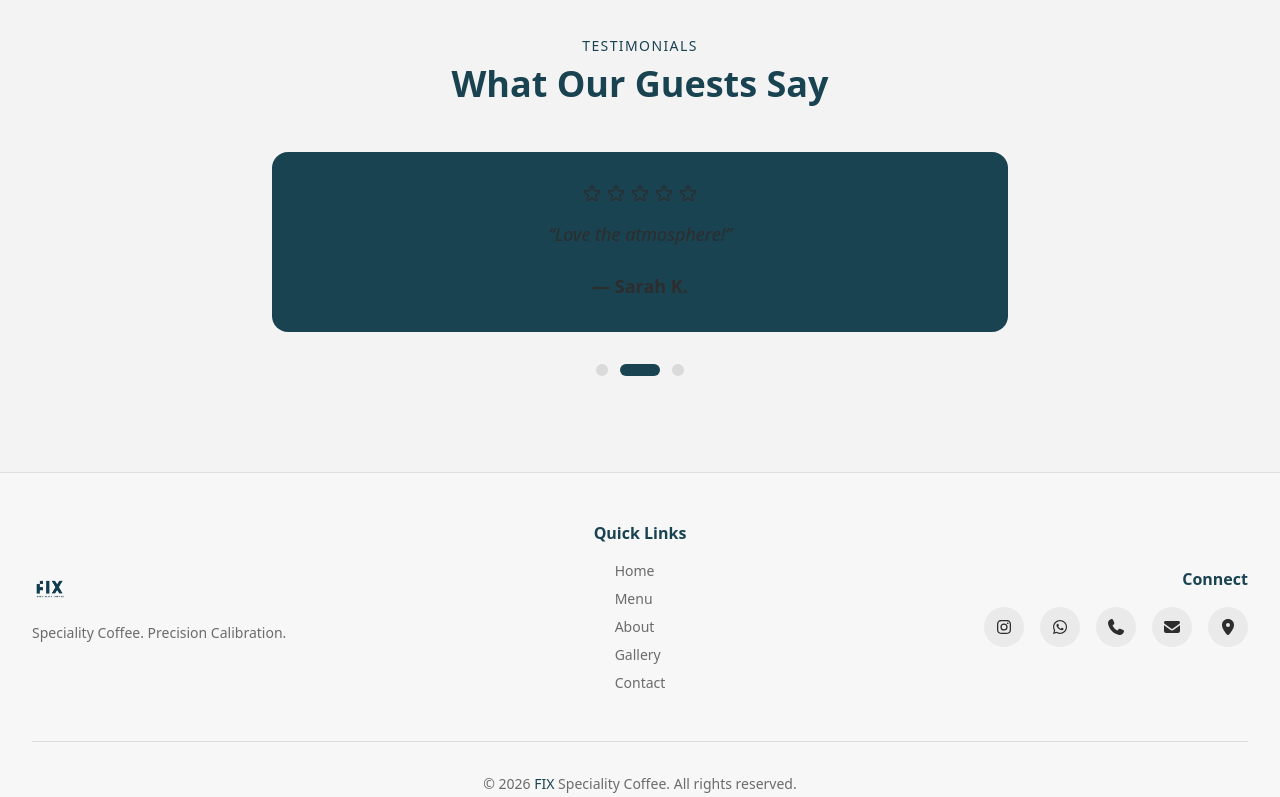
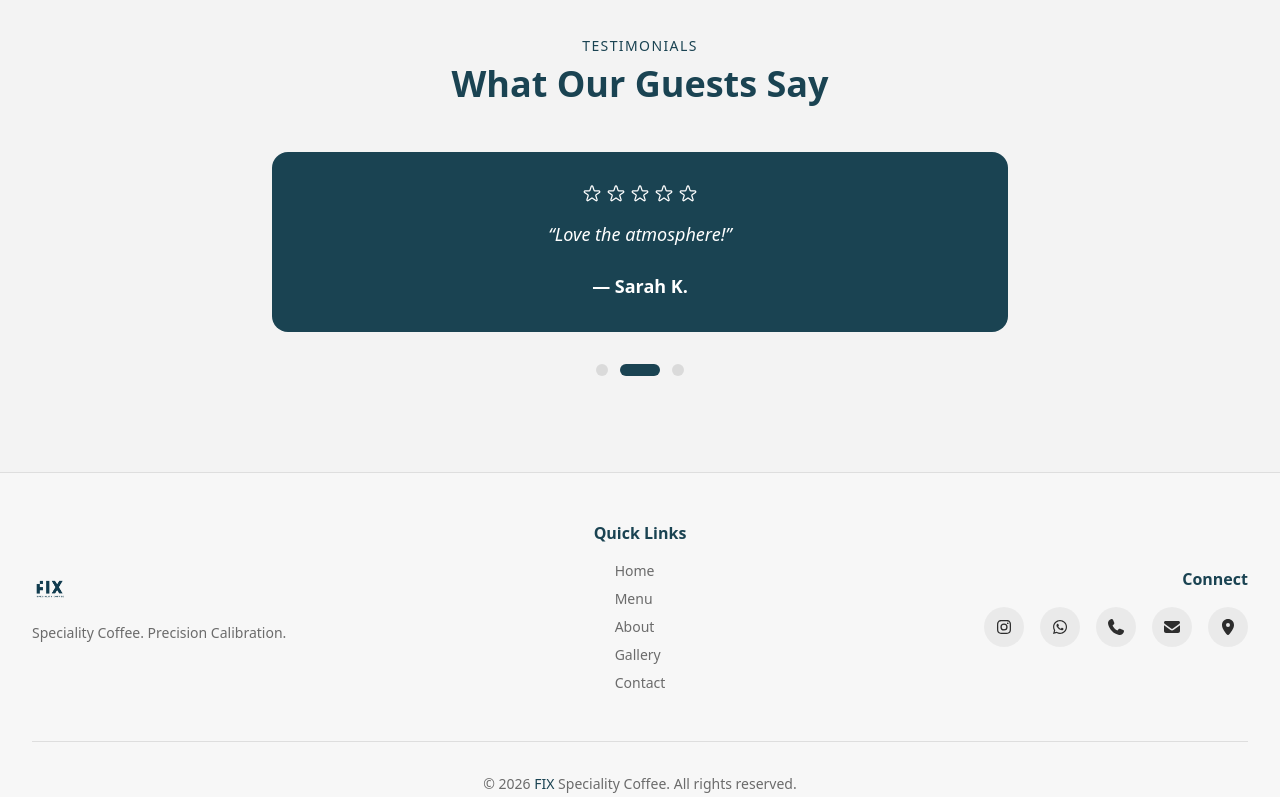
Before and after one commit to Ahmad-hue-hue/Fix.Om, a Next.js app in the folder fix-om/: page / in a window 1280 px wide. Shown: the part 860-1657 px from the top of the page. Built offline with nearby package versions, Linux system fonts and the light colour scheme.

Commit message:
feat: make video clearer and testimonial text white
- Video: remove opacity, use 20% dark overlay only
- Testimonial: use explicit white (#FFFFFF) text on primary background

```diff
--- a/fix-om/app/page.tsx
+++ b/fix-om/app/page.tsx
@@ -62,12 +62,12 @@ export default function Home() {
             muted
             loop
             playsInline
-            className="absolute inset-0 w-full h-full object-cover opacity-10"
+            className="absolute inset-0 w-full h-full object-cover"
           >
             <source src="/assets/hero-video.mp4" type="video/mp4" />
           </video>
 
-          <div className="absolute inset-0 bg-gradient-to-br from-obsidian/20 via-transparent to-obsidian/10" />
+          <div className="absolute inset-0 bg-obsidian/20" />
 
           <motion.div
             className="absolute inset-0"
@@ -199,15 +199,15 @@ export default function Home() {
                     transition={{ duration: 0.5 }}
                     className="rounded-2xl p-8 text-center bg-primary"
                   >
-                    <div className="text-bone mb-4 text-xl flex justify-center gap-1">
+                    <div className="text-white mb-4 text-xl flex justify-center gap-1">
                       {[1, 2, 3, 4, 5].map((star) => (
                         <svg key={star} className="w-5 h-5" fill="none" stroke="currentColor" viewBox="0 0 24 24">
                           <path strokeLinecap="round" strokeLinejoin="round" strokeWidth={1.5} d="M11.049 2.927c.3-.921 1.603-.921 1.902 0l1.519 4.674a1 1 0 00.95.69h4.915c.969 0 1.371 1.24.588 1.81l-3.976 2.888a1 1 0 00-.363 1.118l1.518 4.674c.3.922-.755 1.688-1.538 1.118l-3.976-2.888a1 1 0 00-1.176 0l-3.976 2.888c-.783.57-1.838-.197-1.538-1.118l1.518-4.674a1 1 0 00-.363-1.118l-3.976-2.888c-.784-.57-.38-1.81.588-1.81h4.914a1 1 0 00.951-.69l1.519-4.674z" />
                         </svg>
                       ))}
                     </div>
-                    <p className="text-bone text-lg mb-6 italic">&#8220;{language === "en" ? testimonials[currentTestimonial].text : testimonials[currentTestimonial].textArabic}&#8221;</p>
-                    <p className="text-bone font-semibold text-lg">— {testimonials[currentTestimonial].name}</p>
+                    <p className="text-white text-lg mb-6 italic">&#8220;{language === "en" ? testimonials[currentTestimonial].text : testimonials[currentTestimonial].textArabic}&#8221;</p>
+                    <p className="text-white font-semibold text-lg">— {testimonials[currentTestimonial].name}</p>
                   </motion.div>
                 </AnimatePresence>
               </div>
```
